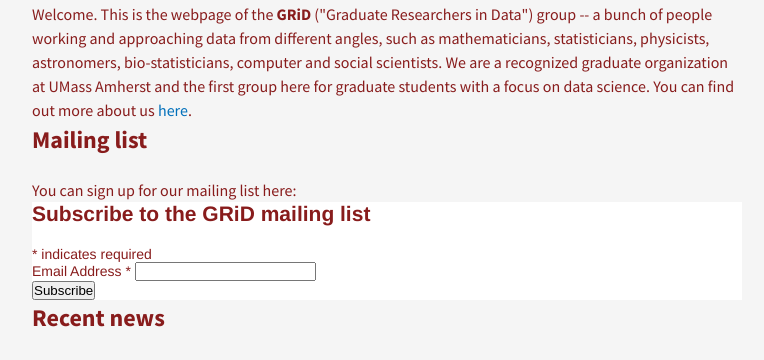
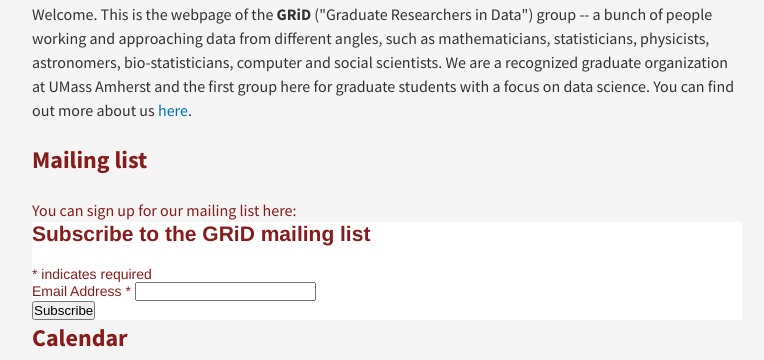
Before and after one commit to gridclub/gridclub.github.io, a Jekyll site: the page built from index.html, in a window 1280 px wide, cut to the strip 209-569 px from the top of the page. Shown: the whole strip, without its empty margins (253-1017 px from the left). Built offline with Jekyll 4.4.1, drawn with Linux system fonts in a browser that asks for light colours; nearby versions of some CDN libraries; comment, search, counter and statistics services are not loaded; some of the changed text lies outside the part shown.

Commit message:
Commented out some parts of the webpage.

```diff
--- a/index.html
+++ b/index.html
@@ -5,11 +5,13 @@
 
 <section class="archive">
 <div>
+
+<p>
 Welcome. This is the webpage of the <b>GRiD</b> ("Graduate Researchers in Data") group --
 a bunch of people working and approaching data from different angles, such as mathematicians, statisticians, physicists, astronomers, bio-statisticians, computer and social scientists.
 
 We are a recognized graduate organization at UMass Amherst and the first group here for graduate students with a focus on data science. You can find out more about us <a href=http://gridclub.io/about/>here</a>.
-
+	</p>
 </div>
 
 <h2>Mailing list</h2>
@@ -58,7 +60,7 @@
 </ul>
 
 </div>
-
+-->
 
 <h2>Calendar</h2>
 
@@ -69,10 +71,11 @@
 
 </div>
 
-
+<!--
 <div>
 <a class="twitter-timeline"  href="https://twitter.com/UMassGRiD" data-widget-id="568481159206932480" width="700" height="400">Tweets by @UMassGRiD</a>
                         <script>!function(d,s,id){var js,fjs=d.getElementsByTagName(s)[0],p=/^http:/.test(d.location)?'http':'https';if(!d.getElementById(id)){js=d.createElement(s);js.id=id;js.src=p+"://platform.twitter.com/widgets.js";fjs.parentNode.insertBefore(js,fjs);}}(document,"script","twitter-wjs");</script>
 </div>
+-->
 
 </section>
```
Also changed, not shown: other parts of index.html (+1 -1 lines).
